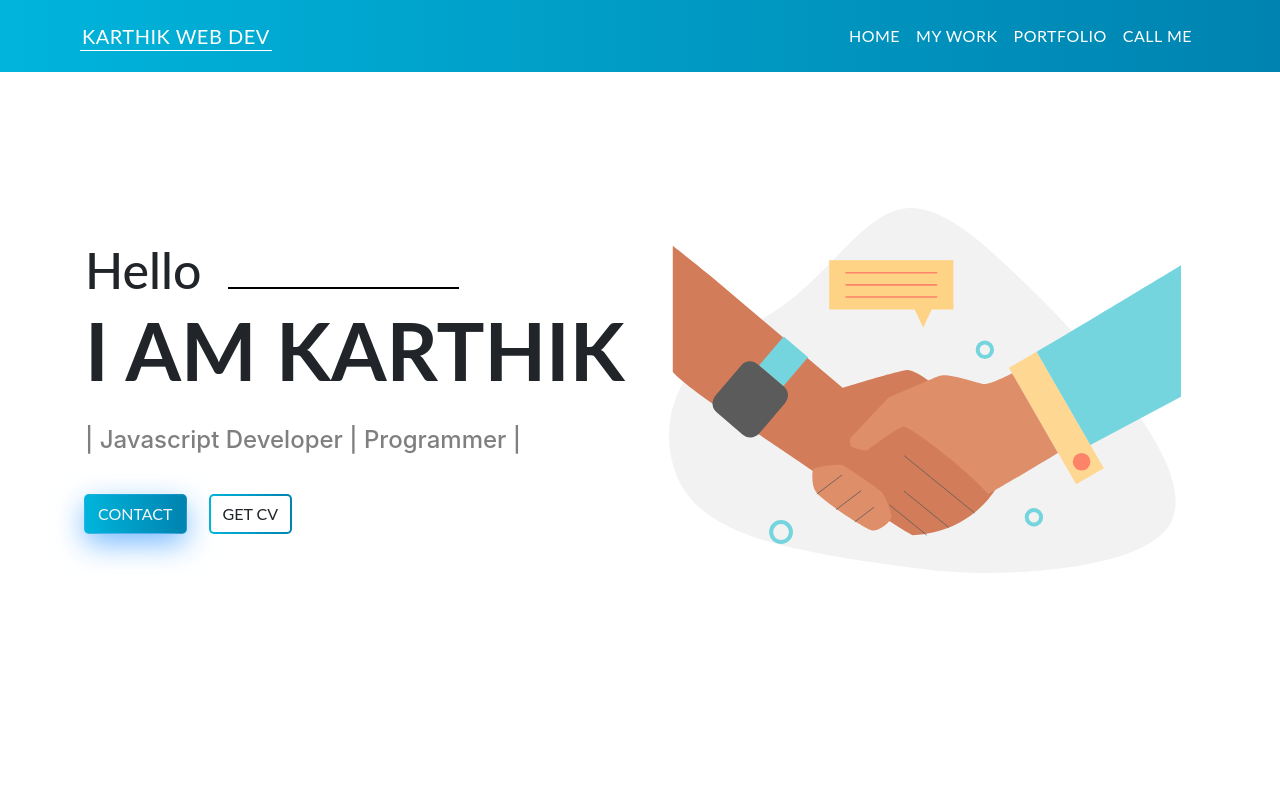
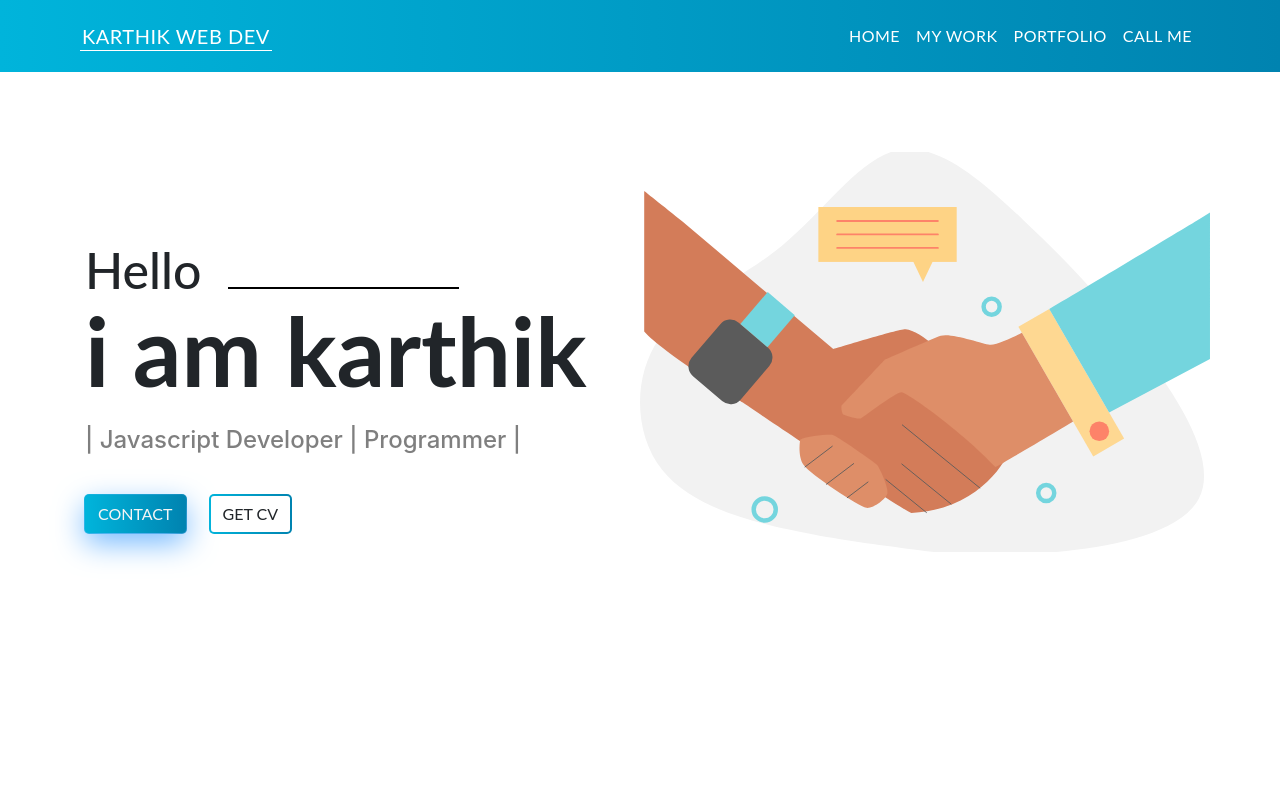
Before and after one commit to karthikwebdev/100daysofcode-day48, a plain HTML site: page index.html in a window 1280 px wide. Shown: the top 800 px of the page. Drawn offline with Linux system fonts and the light colour scheme.

Commit message:
latest update

```diff
--- a/css/partials/_global.css
+++ b/css/partials/_global.css
@@ -1,3 +1,9 @@
+body{
+    margin: 0;
+    padding: 0;
+    overflow-x: hidden;
+}
+
 .title-text{
     font-style: normal;
     font-weight: bold;
--- a/css/style.css
+++ b/css/style.css
@@ -23,9 +23,15 @@
     letter-spacing: 0.5px;
     background: var(--gradient-color);
 }
+/* responsive navbar adjustment*/
 
+@media only screen and (max-width: 445px) {
+    .navbar{
+        padding : 1rem;
+    }
+  }
 
-
+/* end responsive navbar adjustment */
 
 /*
     nav bar end
@@ -49,7 +55,7 @@
 }
 
 .site-main .site-banner .site-title h1{
-    font-size: 5rem;
+    font-size: 6rem;
 }
 
 .site-main .site-banner .site-title h5{
@@ -57,12 +63,13 @@ font-size: 1.5rem;
 padding: 2rem 0;
 }
 
-.site-main .site-banner .banner-image > img{
-
-    padding: 1rem 0;
-    width: 32rem;
-    display: block;
-    margin: 120px auto 0;
+.site-main .site-banner .banner-image{
+    margin-top: 5rem;
+    background-image: url(../img/svgs/hand-shake.svg);
+    background-size: cover;
+    background-position: center;
+    width: 90vw;
+    height: 50vh;
 }
 
 .skills-section{
@@ -77,7 +84,7 @@ padding: 2rem 0;
 /*start brand area*/
 
 .site-main .brand-area{
-    padding: 1rem 10rem;
+    padding: 1rem 25vw;
     margin-bottom:4rem ;
 }
 .site-main .brand-area .first-row .col-lg-4{
@@ -160,7 +167,8 @@ padding: 2rem 0;
     padding: 2rem 7rem;
 }
 .site-main .about-area .about-title h1{
-    padding: 3rem ;
+    padding: 0.5rem ;
+    font-size: 3rem;
     color: var(--semilight-color);
 }
 .site-main .about-area .client{
--- a/index.html
+++ b/index.html
@@ -20,11 +20,12 @@
 
     <!--owl carausal css file 2-->
     <link rel="stylesheet" href="./css/owl.theme.default.min.css">
+
   </head>
 <body>
 
     <!--========================================  start header =========================-->
-    <header class="header_area">
+    <header class="header_area navbar-fixed-top s-header">
         <div class="main_menu">
             <nav class="navbar navbar-expand-lg navbar-light bg-light" >
                 <!-- Navbar content -->
@@ -59,9 +60,9 @@
       <section class="site-banner">
         <div class="container">
           <div class="row">
-            <div class="col col-lg-6 col-md-12 col-sm-12 site-title">
+            <div class=" col-lg-6 col-md-12 col-sm-12 site-title">
               <h3 class="title-text">Hello</h3>
-              <h1 class="title-text text-uppercase">i am karthik</h1>
+              <h1 class="title-text">i am karthik</h1>
               <h5 class="text-black-50 text-capitalize">| Javascript Developer | Programmer | </h5>
               <div class="site-buttons">
                 <div class="d-flex flex-row flex-wrap">
@@ -70,8 +71,7 @@
                 </div>
               </div>
             </div>
-            <div class="col col-lg-6 col-md-12 col-sm-12 banner-image" >
-              <img src="./img/svgs/hand-shake.svg" alt=" shake-hand image ">
+            <div class=" col-lg-6  col-md-12 col-sm-12 banner-image" >
             </div>
           </div>
         </div>
@@ -287,6 +287,7 @@
 
 
     <!--========================================  end main ===========================-->
+</body>
 
     <!-- jquery file -->
     <script src="./js/jquery.min.js"></script>
@@ -299,5 +300,4 @@
 
     <!--custom js file-->
     <script src="./js/main.js"></script>
-</body>
 </html>
```
